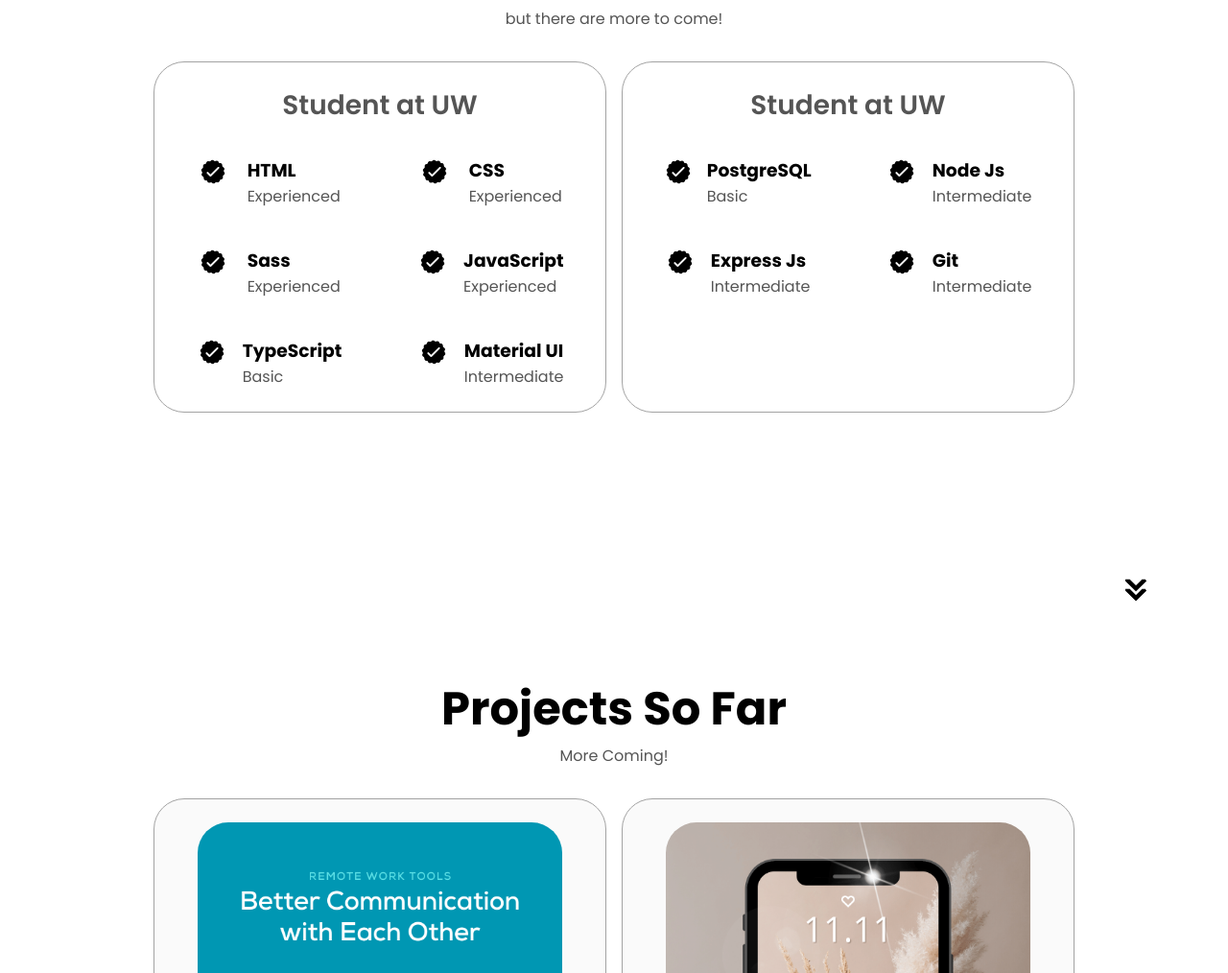
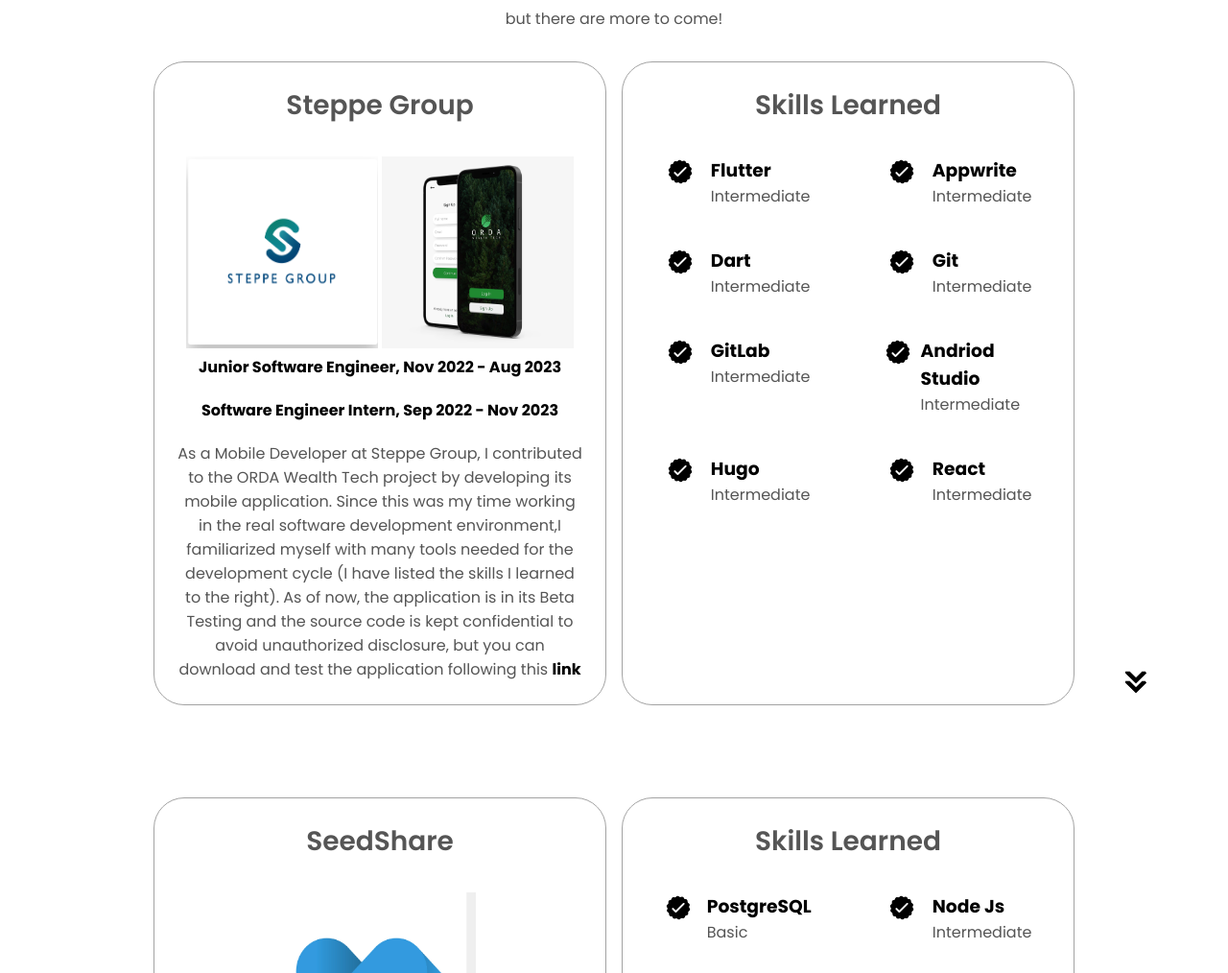
Before and after one commit to Chin-eng/portfolio-website, a plain HTML site: page index.html in a window 1280 px wide. Shown: the part 1786-2800 px from the top of the page at 96% size. Drawn offline with Linux system fonts and the light colour scheme.

Commit message:
added experience section

```diff
--- a/index.html
+++ b/index.html
@@ -43,8 +43,8 @@
             <div class="section__text">
                 <p class="section__text__p1">Hello, I'm</p>
                 <h1 class="title">Chin-Erdene Gantulga</h1>
-                <p class="section__text__p2">aspiring to become a</p>
-                <p class="section__text__p2">Serious Stuff Software Engineer</p>
+                <p class="section__text__p2">Computer Science Student</p>
+                <p class="section__text__p2">At The University Of Washington</p>
                 <div class="btn-container">
                     <button class="btn btn-color-2" onclick="window.open('./assets/Gantulga Chin-Erdene.pdf')">
                         Download CV
@@ -101,7 +101,31 @@
         <div class="experience-details-container">
             <div class="about-container">
                 <div class="details-container">
-                    <h2 class="experience-sub-title">Student at UW</h2>
+                    <a href="https://steppe.group/" target="_blank">
+                        <h2 class="experience-sub-title">Steppe Group</h2>
+                    </a>
+                    <a href="https://steppe.group/"
+                       target="_blank">
+                        <img src="./assets/SteppeGroup.png"
+                        alt="experience icon"
+                        class="icon-1">
+                    </a>
+                    <a href="https://orda.mn/about"
+                    target="_blank">
+                     <img src="./assets/Orda.png"
+                     alt="experience icon"
+                     class="icon-1">
+                 </a>
+                    <div>
+                        <h4>Junior Software Engineer, Nov 2022 - Aug 2023</h4>
+                        <h4>Software Engineer Intern, Sep 2022 - Nov 2023</h4>
+                    </div>
+                    <div>
+                        <p>As a Mobile Developer at Steppe Group, I contributed to the ORDA Wealth Tech project by developing its mobile application. Since this was my time working in the real software development environment,I familiarized myself with many tools needed for the development cycle (I have listed the skills I learned to the right). As of now, the application is in its Beta Testing and the source code is kept confidential to avoid unauthorized disclosure, but you can download and test the application following this <a href="https://orda.mn/"><strong>link</strong></a></p>
+                    </div>
+                </div>
+                <div class="details-container">
+                    <h2 class="experience-sub-title">Skills Learned</h2>
                     <div class="article-container">
                         <article>
                             <img
@@ -109,8 +133,8 @@
                             alt="experience icon"
                             class="icon">
                             <div>
-                                <h3>HTML</h3>
-                                <p>Experienced</p>
+                                <h3>Flutter</h3>
+                                <p>Intermediate</p>
                             </div>
                         </article>
                         <article>
@@ -119,8 +143,8 @@
                             alt="experience icon"
                             class="icon">
                             <div>
-                                <h3>CSS</h3>
-                                <p>Experienced</p>
+                                <h3>Appwrite</h3>
+                                <p>Intermediate</p>
                             </div>
                         </article>
                         <article>
@@ -129,8 +153,8 @@
                             alt="experience icon"
                             class="icon">
                             <div>
-                                <h3>Sass</h3>
-                                <p>Experienced</p>
+                                <h3>Dart</h3>
+                                <p>Intermediate</p>
                             </div>
                         </article>
                         <article>
@@ -139,8 +163,8 @@
                             alt="experience icon"
                             class="icon">
                             <div>
-                                <h3>JavaScript</h3>
-                                <p>Experienced</p>
+                                <h3>Git</h3>
+                                <p>Intermediate</p>
                             </div>
                         </article>
                         <article>
@@ -149,8 +173,8 @@
                             alt="experience icon"
                             class="icon">
                             <div>
-                                <h3>TypeScript</h3>
-                                <p>Basic</p>
+                                <h3>GitLab</h3>
+                                <p>Intermediate</p>
                             </div>
                         </article>
                         <article>
@@ -159,14 +183,69 @@
                             alt="experience icon"
                             class="icon">
                             <div>
-                                <h3>Material UI</h3>
+                                <h3>Andriod Studio</h3>
+                                <p>Intermediate</p>
+                            </div>
+                        </article>
+                        <article>
+                            <img
+                            src="./assets/checkmark.png"
+                            alt="experience icon"
+                            class="icon">
+                            <div>
+                                <h3>Hugo</h3>
+                                <p>Intermediate</p>
+                            </div>
+                        </article>
+                        <article>
+                            <img
+                            src="./assets/checkmark.png"
+                            alt="experience icon"
+                            class="icon">
+                            <div>
+                                <h3>React</h3>
                                 <p>Intermediate</p>
                             </div>
                         </article>
                     </div>
+            </div>
+        </div>
+        <img
+        src="./assets/arrow.png"
+        alt="Arrow icon"
+        class="icon arrow"
+        onclick="location.href= './#projects'">
+    </section>
+    <section id="experience">
+        <p class="section__text__p1"></p>
+        <div class="experience-details-container">
+            <div class="about-container">
+                <div class="details-container">
+                    <div class="article-container">
+                        <a href="https://www.linkedin.com/company/seedshare-mn/" target="_blank">
+                            <h2 class="experience-sub-title">SeedShare</h2>
+                        </a>
+                    </div>
+                    <a href="https://www.linkedin.com/company/seedshare-mn/"
+                    target="_blank">
+                     <img src="./assets/seedshare.png"
+                     alt="experience icon"
+                     class="icon-1">
+                    </a>
+                 <div>
+                    <h4>Software Engineer, Sep 2022 - Aug 2023</h4>
+                </div>
+                <p>
+
+                    This is a personal project me and my friends created together to help small unknown business in Mongolia to grow through crowdfunding oppurtunities. We were able to make this project come true through the start up accelerator program called MStars (read more about the program <a href="https://mcsventures.mn/mstars"><strong>here</strong></a>), as more experienced mentors were able to help us navigate through the difficult development process. I mainly contributed to both the front and back end development stages.
+
+
+
+                </p>
+
                 </div>
                 <div class="details-container">
-                    <h2 class="experience-sub-title">Student at UW</h2>
+                    <h2 class="experience-sub-title">Skills Learned</h2>
                     <div class="article-container">
                         <article>
                             <img
@@ -296,8 +375,6 @@
         alt="Arrow icon"
         class="icon arrow"
         onclick="location.href= './#experience'">
-    </section>
-    <section id="contact">
         <p class="section__text__p1">Get in Touch</p>
         <h1 class="title">Contact Me</h1>
         <div class="contact-info-upper-container">
--- a/style.css
+++ b/style.css
@@ -198,7 +198,7 @@ section {
 .title-1 {
     font-size: 3rem;
     text-align: center;
-    margin-bottom: 30px;
+    margin-bottom: 20px;
 }
 
 #socials-container {
@@ -349,8 +349,18 @@ article {
     gap: 0.5rem;
 }
 
-artcile .icon{
+article .icon{
     cursor: default;
+}
+
+.icon-1 {
+    height: 200px;
+    width: 200px;
+    margin: auto 0;
+}
+
+div h4 {
+    margin-bottom: 20px;
 }
 
 /* Porjects section */
@@ -426,6 +436,7 @@ artcile .icon{
 footer {
     height: 26vh;
     margin: 0 1rem;
+    margin-top: 10%;
 }
 
 footer p {
```
Also changed, not shown: app.js (added), assets/Orda.png (added), assets/SteppeGroup.png (added), assets/seedshare.png (added).
